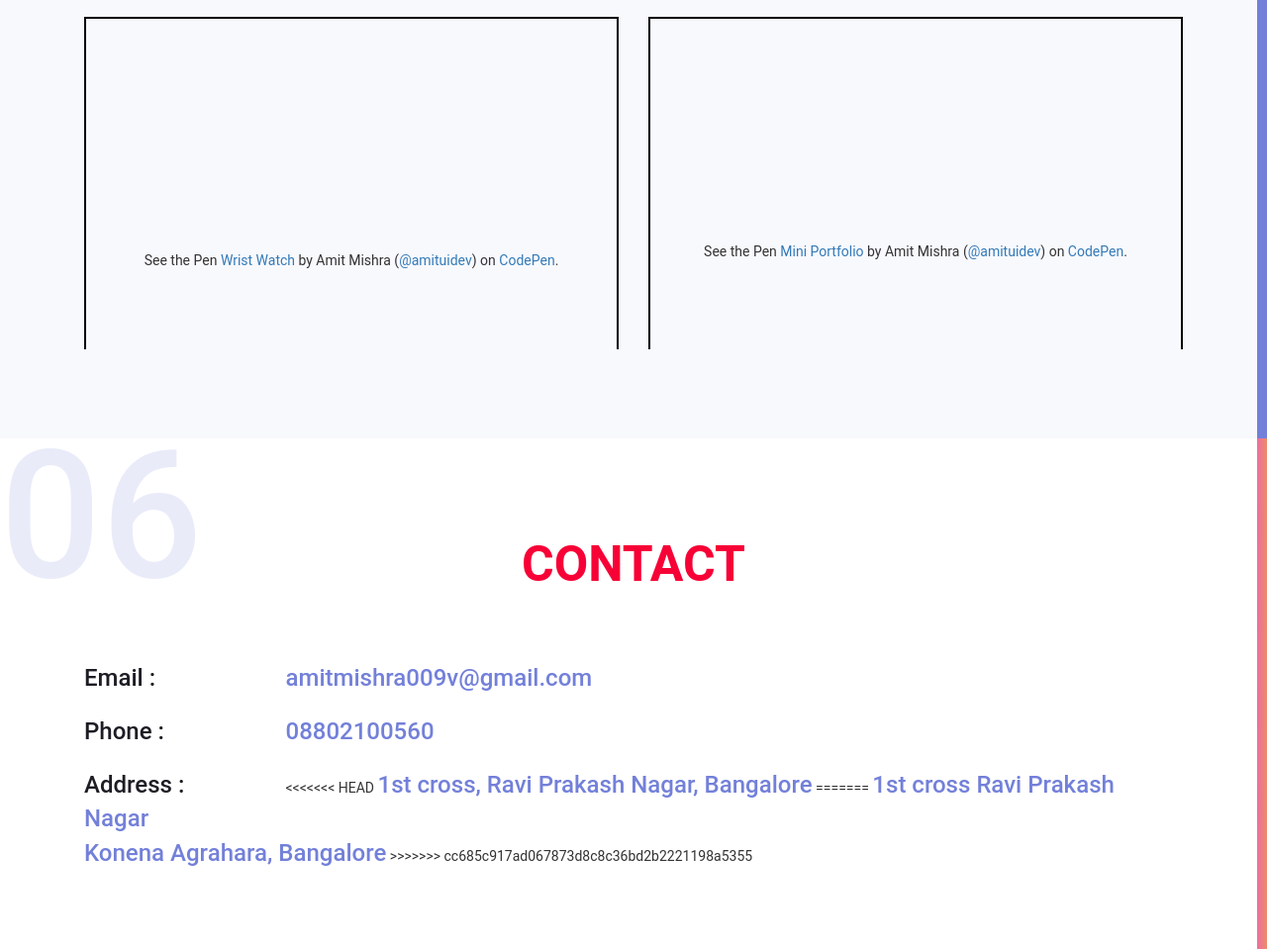
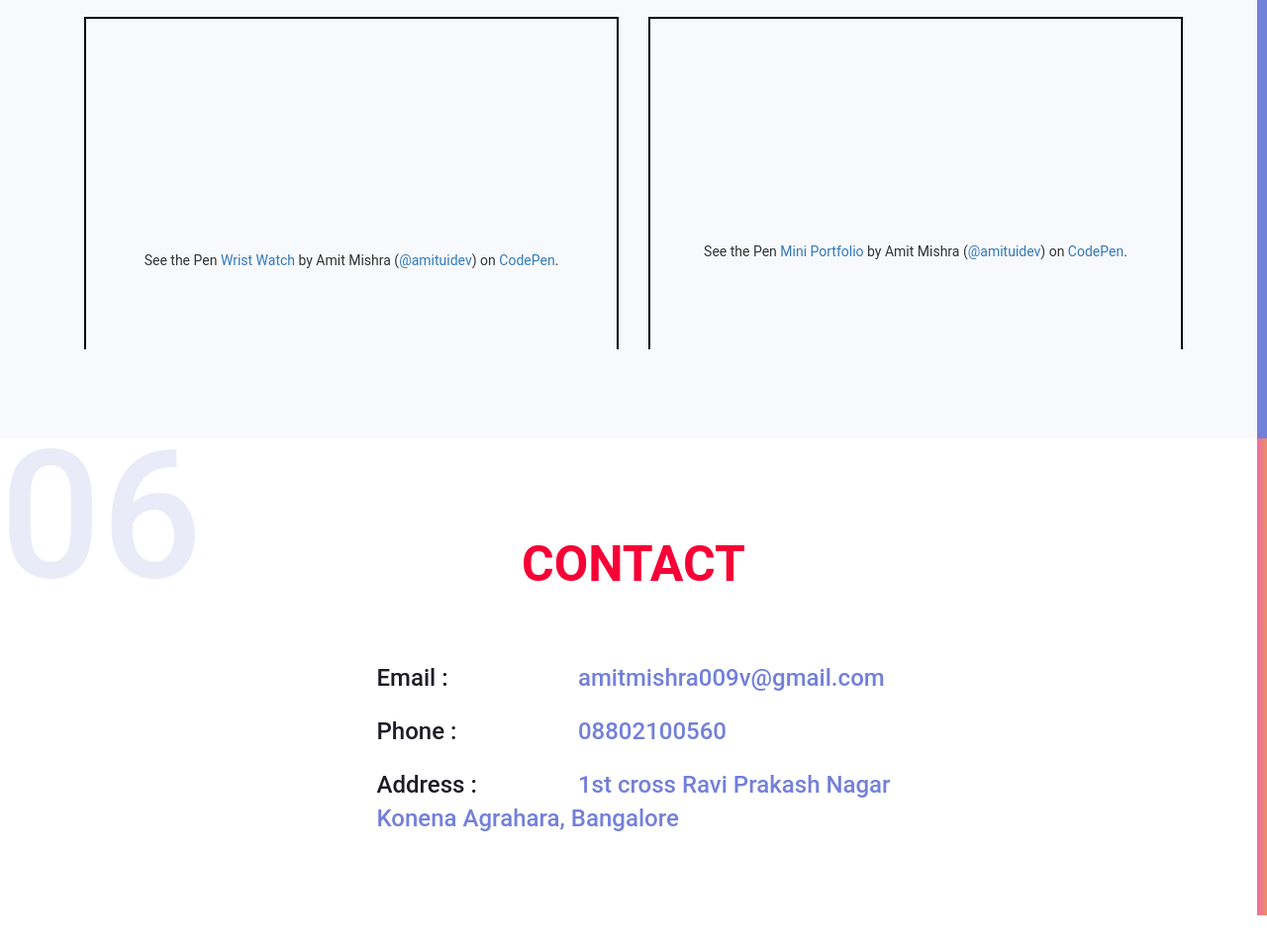
Before and after one commit to amitmishrg/portfolio, a plain HTML site: page index.html in a window 1280 px wide. Shown: the part 4623-5582 px from the top of the page at 99% size. After the commit the page ends 5548 px from the top, so only its background shows below. Drawn offline with Linux system fonts and the light colour scheme; a script that the page names is missing.

Commit message:
address changes

```diff
--- a/index.html
+++ b/index.html
@@ -517,11 +517,8 @@
                                         </li>
                                         <li>
                                             <span class="title">Address : </span>
-<<<<<<< HEAD
-                                            <span class="detail"> 1st cross, Ravi Prakash Nagar, Bangalore</span>
-=======
-                                            <span class="detail"> 1st cross Ravi Prakash Nagar <br/>Konena Agrahara, Bangalore</span>
->>>>>>> cc685c917ad067873d8c8c36bd2b2221198a5355
+                                            <span class="detail"> 1st cross Ravi Prakash Nagar <br />Konena Agrahara,
+                                                Bangalore</span>
                                         </li>
                                     </ul>
                                 </div>
```
